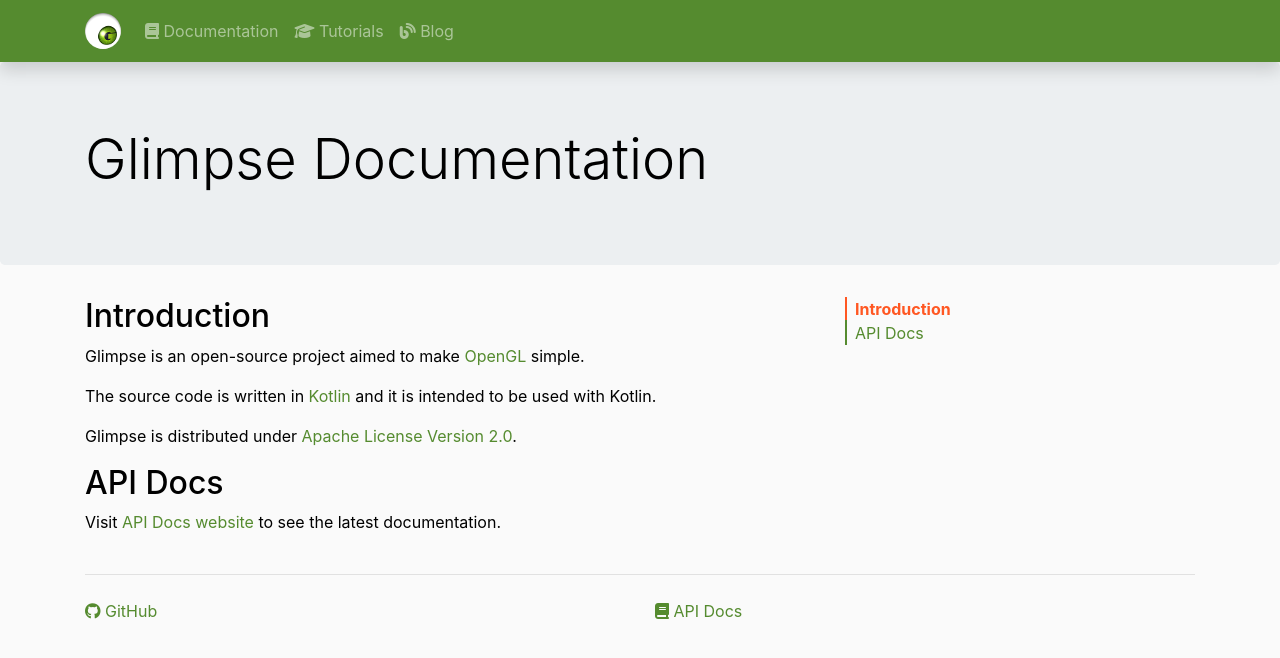
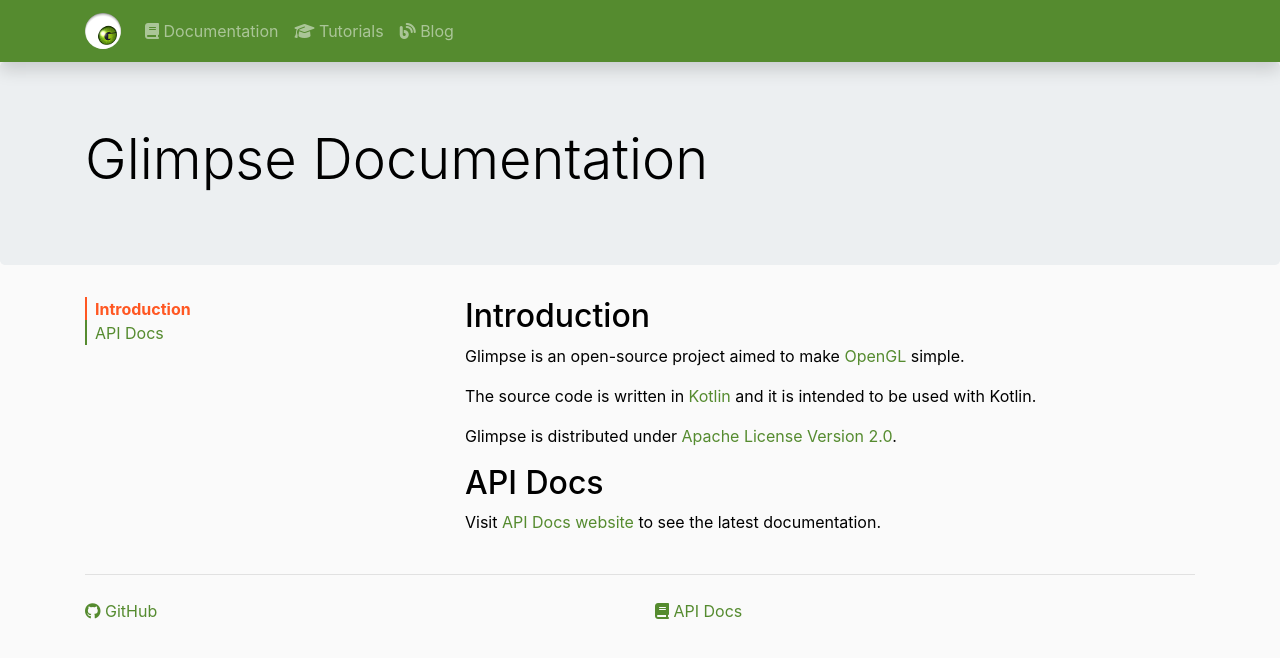
Before and after one commit to glimpse-graphics/glimpse-graphics.github.io, a Jekyll site: the page built from documentation/index.md, in a window 1280 px wide. Shown: the top 658 px of the page. Built offline with Jekyll 4.4.1, drawn with Linux system fonts in a browser that asks for light colours; nearby versions of some CDN libraries.

Commit message:
Move table of contents to the left

```diff
--- a/_layouts/toc-page.html
+++ b/_layouts/toc-page.html
@@ -6,11 +6,11 @@
         {% include header.html %}
         <div class="container my-4" role="main" itemprop="text">
             <div class="row">
+                <div class="d-none d-md-block col-md-4">
+                    <nav class="toc toc-right js-toc"></nav>
+                </div>
                 <div class="js-toc-content col-xs-12 col-md-8">
                     {{ content }}
-                </div>
-                <div class="d-none d-md-block col-md-4">
-                    <nav class="toc toc-right js-toc"></nav>
                 </div>
             </div>
         </div>
```
